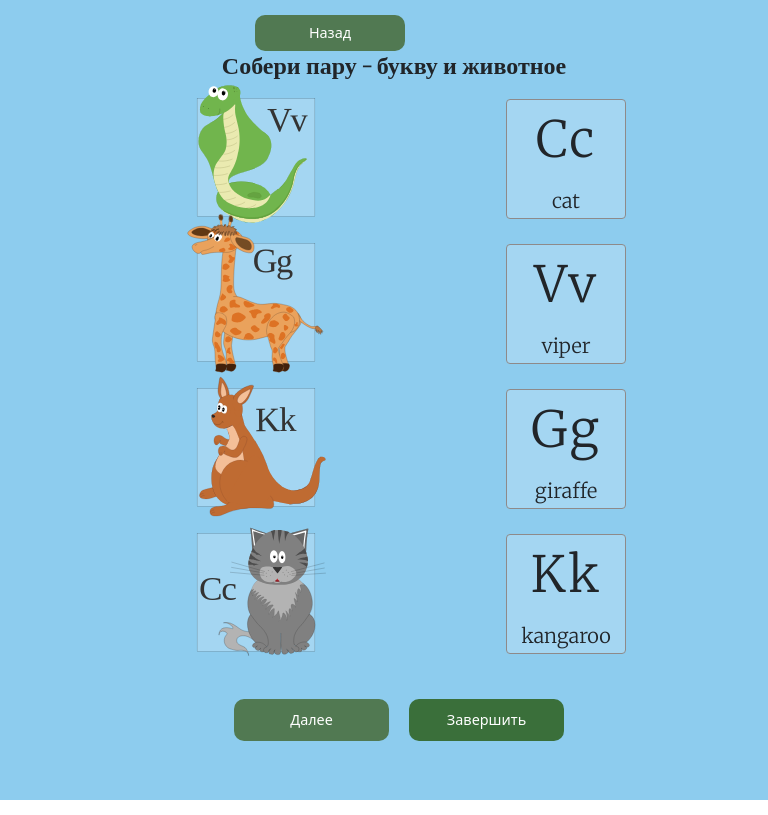
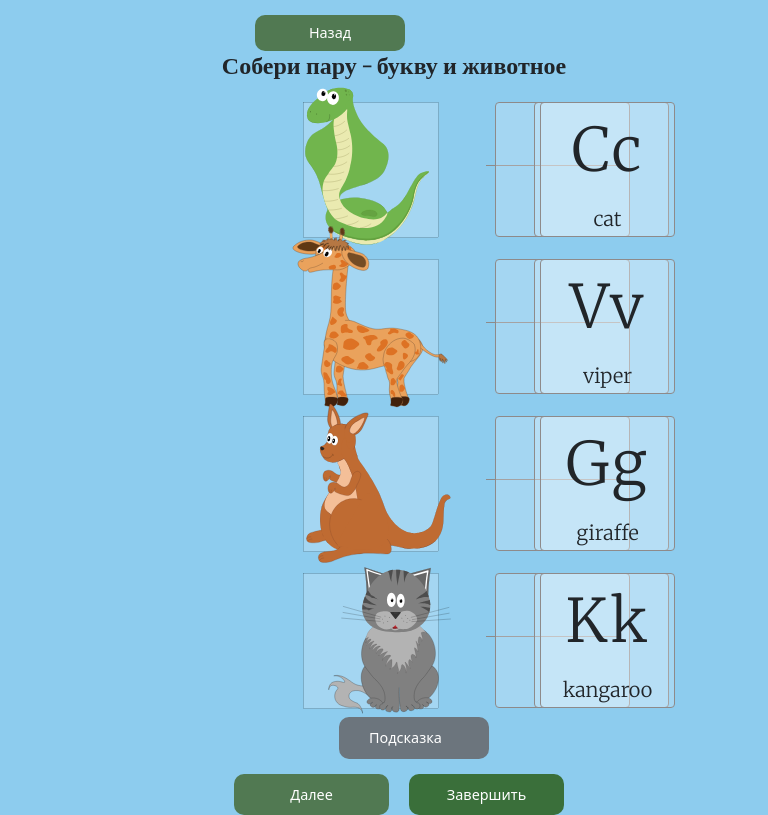
Before and after one commit to AnigalHub/DrawnSVGWithAnimation, a Vue app: page /collectCouple in a window 768 px wide. Built offline with nearby package versions, Linux system fonts and the light colour scheme; a web font is replaced by a local one.

Commit message:
добавлены ячейки куда будут перетягиваться ответы

```diff
--- a/src/components/collectCouple.vue
+++ b/src/components/collectCouple.vue
@@ -5,10 +5,21 @@
             <h1>Собери пару - букву и животное</h1>
             <b-row v-for="(letter,index) in currentSvgs" :key="index">
                 <b-col>
-                    <div class="animal"><component :is="currentSvgs[index].svg"/></div>
+                    <div class="animal"  draggable @dragstart="startDrag($event)">
+                        <component :is="currentSvgs[index].svg"/>
+                    </div>
                 </b-col>
                 <b-col>
-                    <div class="card" >
+                    <div class="card"></div>
+                </b-col>
+                <b-col>
+                    <hr size=3.5px width=134px>
+                </b-col>
+                <b-col>
+                    <div class="card"></div>
+                </b-col>
+                <b-col>
+                    <div class="card"   draggable @dragstart="startDrag($event)">
                         <div class="letters"> {{lettersSvgs[index].letter}}</div>
                         <br>
                         <div class="name_animals">{{lettersSvgs[index].letters.join('')}}</div>
@@ -18,6 +29,17 @@
             <b-modal ref="modal">
                 <p>Игра завершена!</p>
             </b-modal>
+            <b-modal ref="modalHelp">
+                <p><u>Животные:</u></p>
+                <b-row v-for="(letter,index) in currentSvgs" :key="index">
+                    <b-col>
+                        <div class="animal">
+                            <component :is="currentSvgs[index].svg"/>
+                        </div>
+                    </b-col>
+                </b-row>
+            </b-modal>
+            <b-button class="help" @click="showNameAnimal()">Подсказка</b-button>
             <div class="buttonGame">
                 <b-button @click="newWords()">Далее</b-button>
                 <b-button @click="showModal()">Завершить</b-button>
@@ -36,7 +58,6 @@
         mixins: [mixinLetters],
         name: "collectCouple",
         data(){
-
             return {
                 svgsAmount: 4,
                 currentSvgs: [],
@@ -44,8 +65,16 @@
             }
         },
         methods:{
+            startDrag(evt){
+                console.log(evt)
+                evt.dataTransfer.dropEffect = 'move'
+                evt.dataTransfer.effectAllowed = 'move'
+            },
             showModal(){
                 this.$refs['modal'].show()
+            },
+            showNameAnimal(){
+                this.$refs['modalHelp'].show()
             },
             newWords:function () {
                 this.currentSvgs = []
@@ -67,11 +96,26 @@
         }
     }
 </script>
-
+<style  lang="scss">
+    #collectCouple{
+       .animal  text{
+            display: none !important;
+        }
+    }
+</style>
 <style scoped lang="scss">
+    .modal-body svg{
+        display: block;
+        margin-bottom: 5px;
+        margin-top: -30px;
+        margin-left: 100px;
+    }
     .animal{
         width: 400px !important;
-        margin-left: 120px;
+        margin-left: 35px;
+    }
+    .help{
+        margin-top: -30px !important;
     }
     h1{margin-bottom: 40px !important;}
     svg {
@@ -79,6 +123,7 @@
         margin-bottom: 25px;
         margin-top: -50px;
         margin-left: 80px;
+
     }
     .card{
         border: 1.5px solid #8e8a8a;
@@ -88,8 +133,25 @@
         margin-top: -17px;
         font-family: 'Merriweather', serif;
         font-weight: 300 !important;
-        height: 135px; margin-left: 80px;
+        height: 135px;
         background: rgba(255, 255, 255, 0.2);
+    }
+    .col:nth-child(2) .card{
+            margin-left: -60px;
+    }
+    .col:nth-child(3){
+        padding-top: 30px;
+        margin-left: -168px;
+        hr{
+            background-color: #8e8a8a !important;
+            opacity: 1 !important;
+        }
+    }
+    .col:nth-child(4) .card{
+            margin-left: -110px;
+    }
+    .col:nth-child(5) .card{
+        margin-left: -160px;
     }
     .letters{
         font-size:60px;
@@ -99,44 +161,4 @@
         margin-top: -15px;
         font-size:20px;
     }
-    @media screen and (min-width: 500px) and (max-width: 768px) {
-        .animal{
-            width: 320px !important;
-            margin-left: -120px;
-        }
-        .letters{font-size:30px;}
-        .card{
-            width: 102px;
-            margin-top: -25px;
-            height: 102px;
-            margin-bottom: 45px;
-            margin-left: 40px;
-        }
-    }
-    @media screen and (min-width: 768px) and (max-width: 992px) {
-        .animal{
-            width: 360px !important;
-            margin-left: -60px;
-        }
-        .letters{font-size:50px;}
-        .card{
-            width: 120px;
-            margin-top: -20px;
-            margin-bottom: 45px;
-            font-weight: 300 !important;
-            height: 120px;
-            margin-left: 80px;
-        }
-    }
-    @media screen and (min-width: 992px) and (max-width: 1200px) {
-        .animal{
-            width: 400px !important;
-            margin-left: 0;
-        }
-    }
 </style>
-<style  lang="scss">
-    #collectCouple{
-        #Square{fill: rgba(255, 255, 255, 0.2);stroke:#000000;stroke-width:0.9709;stroke-miterlimit:10;}
-    }
-</style>
```
